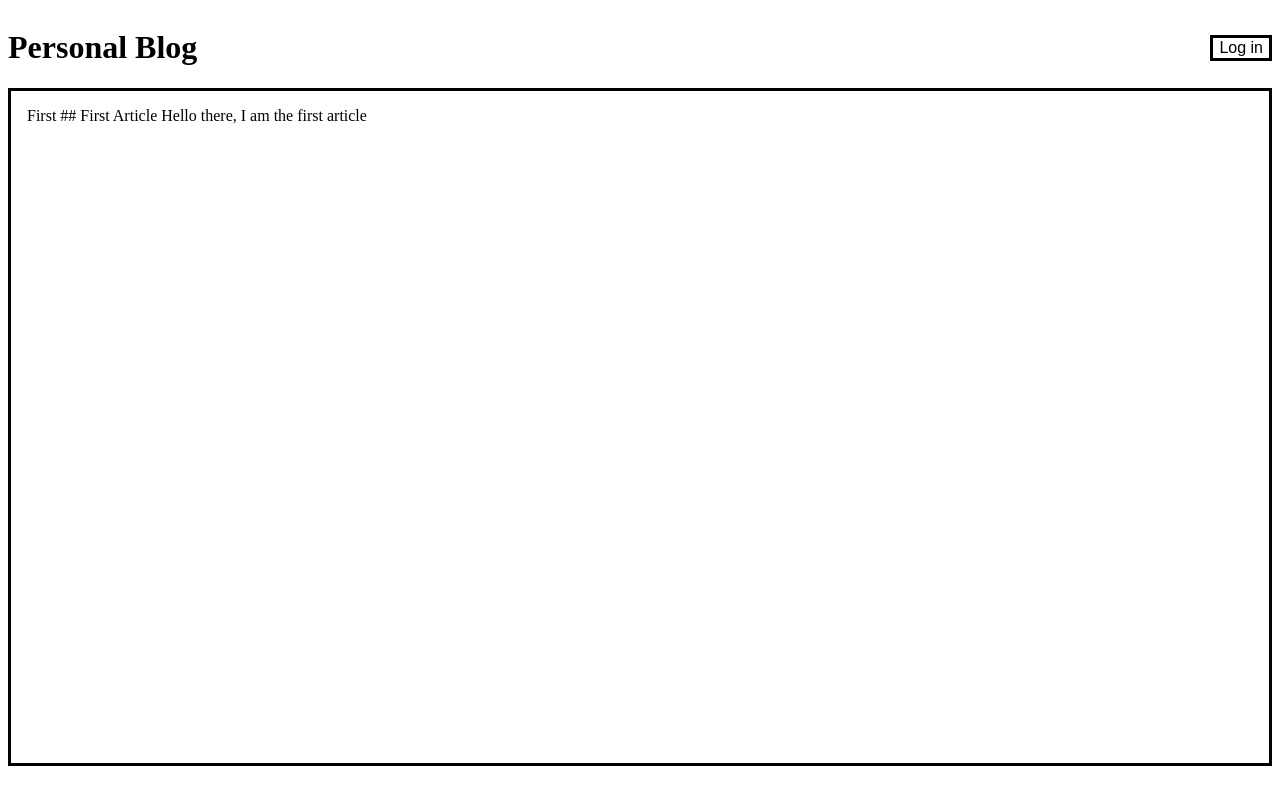
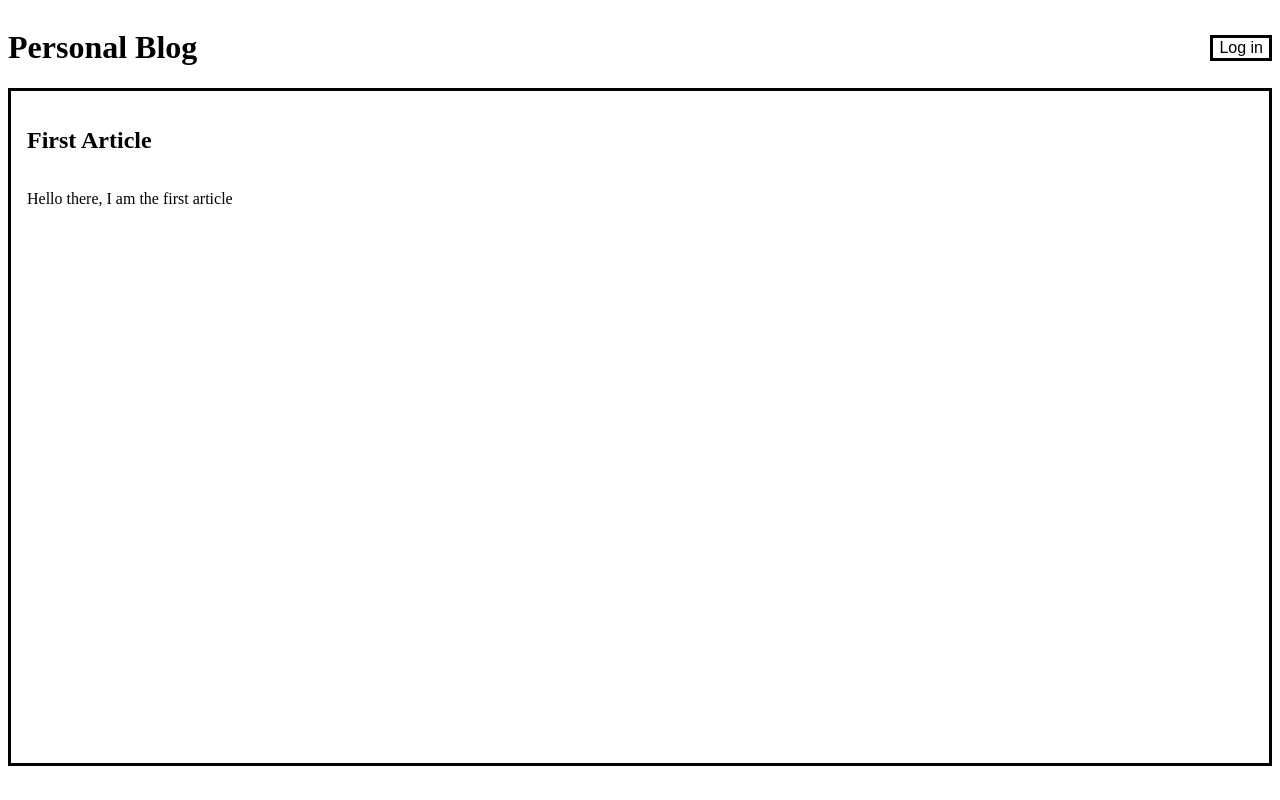
Before and after one commit to UnoddOrUneven/personal-blog, a React (Vite) app: page /articles/First in a window 1280 px wide. Built offline with nearby package versions, Linux system fonts and the light colour scheme.

Commit message:
Added ReactMarkdown markdown rendering

```diff
--- a/package.json
+++ b/package.json
@@ -12,6 +12,7 @@
   "dependencies": {
     "react": "^19.2.6",
     "react-dom": "^19.2.6",
+    "react-markdown": "^10.1.0",
     "react-router-dom": "^7.17.0"
   },
   "devDependencies": {
--- a/src/Article.jsx
+++ b/src/Article.jsx
@@ -1,6 +1,7 @@
 import {useParams} from "react-router-dom";
 import loadArticles,  {trimArticleName} from "./articleLoader.js";
 import {useEffect, useState} from "react";
+import ReactMarkdown from "react-markdown";
 
 function getArticleContent(articleName) {
     const articles = loadArticles()
@@ -14,7 +15,7 @@ function Article() {
     const [text, setText] = useState("Loading...")
     useEffect(() => {articleContent.then(result => {setText(result)})}, [articleContent, articleName]);
     return(
-    <div> {text}</div>
+    <ReactMarkdown>{text}</ReactMarkdown>
     )
 }
 export default Article;
```
Also changed, not shown: articles/First.md (+0 -2 lines), 1 other file (tests, documents, lock files or other folders).
